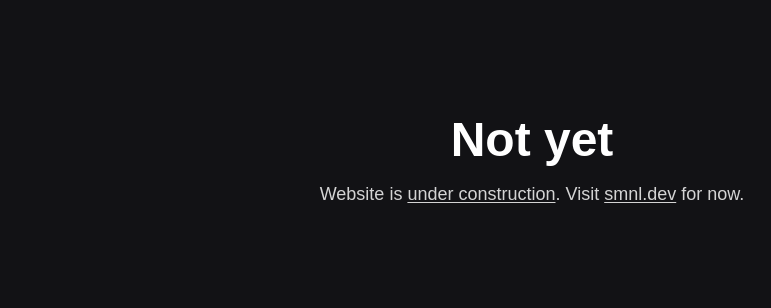
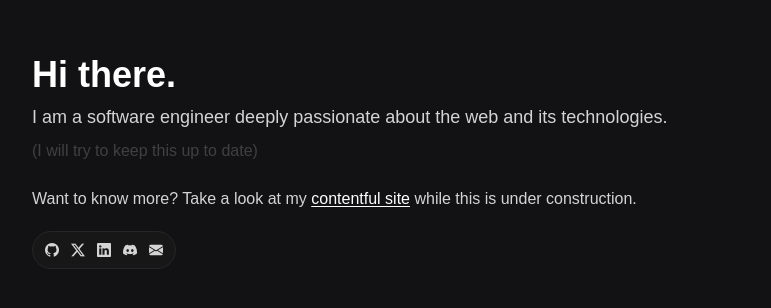
Before and after one commit to smonolo/mono-lo-repo, a Next.js app in the folder apps/website/: page / in a window 1280 px wide. Shown: the part 238-546 px from the top of the page, without its empty margins (108-879 px from the left). Built offline with nearby package versions, Linux system fonts and the light colour scheme; a web font is replaced by a local one.

Commit message:
feat(website): basic landing and seo

```diff
--- /dev/null
+++ b/apps/website/app/error.tsx
@@ -0,0 +1,12 @@
+'use client'
+
+import Fallback from '@/components/fallback'
+
+export default function Error() {
+  return (
+    <Fallback
+      title="It did not work"
+      text="Something weird happened but it looks fine now. Go back!"
+    />
+  )
+}
--- /dev/null
+++ b/apps/website/app/global-error.tsx
@@ -0,0 +1,12 @@
+'use client'
+
+import Fallback from '@/components/fallback'
+
+export default function GlobalError() {
+  return (
+    <Fallback
+      title="It did not work"
+      text="Something weird happened but it looks fine now. Go back!"
+    />
+  )
+}
--- a/apps/website/app/globals.css
+++ b/apps/website/app/globals.css
@@ -1,4 +1,5 @@
 @import url('https://api.fontshare.com/v2/css?f[]=switzer@1&display=swap');
+@import url('https://cdn.jsdelivr.net/npm/bootstrap-icons@latest/font/bootstrap-icons.min.css');
 
 @tailwind base;
 @tailwind components;
--- a/apps/website/app/layout.tsx
+++ b/apps/website/app/layout.tsx
@@ -1,18 +1,59 @@
-import type { Metadata } from 'next'
-import { Inter } from 'next/font/google'
+import type { Metadata, Viewport } from 'next'
 import type { PropsWithChildren } from 'react'
 import '@/app/globals.css'
 
-const inter = Inter({ subsets: ['latin'] })
+export const metadata: Metadata = {
+  title: {
+    template: '%s | Stefano Monolo',
+    default: 'Stefano Monolo',
+  },
+  description:
+    'I am a software engineer deeply passionate about the web and its technologies.',
+  alternates: {
+    canonical: '/',
+  },
+  applicationName: 'Stefano Monolo',
+  authors: [
+    {
+      name: 'Stefano Monolo <stefano@smnl.dev>',
+      url: 'https://smnl.dev',
+    },
+  ],
+  creator: 'Stefano Monolo <stefano@smnl.dev>',
+  metadataBase: new URL('https://smnl.dev'),
+  openGraph: {
+    title: 'Stefano Monolo',
+    description:
+      'I am a software engineer deeply passionate about the web and its technologies.',
+    url: 'https://smnl.dev',
+    siteName: 'Stefano',
+    type: 'website',
+  },
+  publisher: 'Stefano Monolo <stefano@smnl.dev>',
+  robots: {
+    index: true,
+    follow: true,
+  },
+  twitter: {
+    card: 'summary',
+    site: '@stmonolo',
+    creator: '@stmonolo',
+    title: 'Stefano Monolo',
+    description:
+      'I am a software engineer deeply passionate about the web and its technologies.',
+  },
+}
 
-export const metadata: Metadata = {
-  title: 'Hello',
+export const viewport: Viewport = {
+  width: 'device-width',
+  initialScale: 1,
+  themeColor: '#121215',
 }
 
 export default function RootLayout({ children }: PropsWithChildren) {
   return (
     <html lang="en">
-      <body className={inter.className}>
+      <body>
         <main>{children}</main>
       </body>
     </html>
--- /dev/null
+++ b/apps/website/app/manifest.ts
@@ -0,0 +1,21 @@
+import type { MetadataRoute } from 'next'
+
+export default function manifest(): MetadataRoute.Manifest {
+  return {
+    name: 'Stefano Monolo',
+    short_name: 'Stefano',
+    description:
+      'I am a software engineer deeply passionate about the web and its technologies.',
+    start_url: '/',
+    display: 'standalone',
+    background_color: '#121215',
+    theme_color: '#121215',
+    icons: [
+      {
+        src: '/favicon.ico',
+        sizes: 'any',
+        type: 'image/x-icon',
+      },
+    ],
+  }
+}
--- /dev/null
+++ b/apps/website/app/not-found.tsx
@@ -0,0 +1,10 @@
+import Fallback from '@/components/fallback'
+
+export default function NotFound() {
+  return (
+    <Fallback
+      title="Definitely not"
+      text="It looks like you visited the wrong page. Go back to safety now!"
+    />
+  )
+}
--- a/apps/website/app/page.tsx
+++ b/apps/website/app/page.tsx
@@ -1,29 +1,40 @@
 import Link from 'next/link'
+import data from '@/data/home.json'
 
 export default function Home() {
   return (
-    <section className="flex h-screen w-full items-center justify-center">
-      <div className="flex w-fit flex-col gap-y-4 text-center">
-        <h1 className="text-4xl font-bold md:text-5xl">Not yet</h1>
-        <p className="text-neutral-300 md:text-lg">
-          Website is{' '}
+    <section className="mx-auto flex h-screen w-full max-w-[1000px] flex-col justify-center">
+      <h1 className="text-3xl font-bold md:text-4xl">Hi there.</h1>
+      <p className="mt-2 text-neutral-300 md:text-lg">
+        I am a software engineer deeply passionate about the web and its
+        technologies.
+      </p>
+      <p className="mt-2 text-neutral-700">
+        (I will try to keep this up to date)
+      </p>
+      <p className="mt-6 text-neutral-300">
+        Want to know more? Take a look at my{' '}
+        <Link
+          href="https://prev.smnl.dev"
+          target="_blank"
+          className="text-sm-white hover:text-sm-blue underline underline-offset-2 transition-colors"
+        >
+          contentful site
+        </Link>{' '}
+        while this is under construction.
+      </p>
+      <div className="mt-5 flex w-fit items-center gap-x-3 rounded-full border border-solid border-neutral-800 bg-neutral-900 px-3 py-1.5">
+        {Object.entries(data.socials).map(([icon, url]) => (
           <Link
-            href="https://github.com/smonolo/mono-lo-repo"
-            target="_blank"
-            className="hover:text-sm-white underline underline-offset-2"
+            key={icon}
+            href={url}
+            target={url.startsWith('https://') ? '_blank' : '_self'}
           >
-            under construction
+            <i
+              className={`bi bi-${icon} hover:text-sm-white text-sm text-neutral-300 transition-colors`}
+            />
           </Link>
-          . Visit{' '}
-          <Link
-            href="https://smnl.dev"
-            target="_blank"
-            className="hover:text-sm-white underline underline-offset-2"
-          >
-            smnl.dev
-          </Link>{' '}
-          for now.
-        </p>
+        ))}
       </div>
     </section>
   )
--- /dev/null
+++ b/apps/website/app/robots.ts
@@ -0,0 +1,11 @@
+import type { MetadataRoute } from 'next'
+
+export default function robots(): MetadataRoute.Robots {
+  return {
+    rules: {
+      userAgent: '*',
+      allow: '/',
+    },
+    sitemap: 'https://smnl.dev/sitemap.xml',
+  }
+}
--- /dev/null
+++ b/apps/website/app/sitemap.ts
@@ -0,0 +1,10 @@
+import type { MetadataRoute } from 'next'
+
+export default function sitemap(): MetadataRoute.Sitemap {
+  return [
+    {
+      url: 'https://smnl.dev/',
+      priority: 1,
+    },
+  ]
+}
--- /dev/null
+++ b/apps/website/components/fallback.tsx
@@ -0,0 +1,15 @@
+type Props = {
+  title: string
+  text: string
+}
+
+export default function Fallback({ title, text }: Props) {
+  return (
+    <section className="flex h-screen w-full items-center justify-center">
+      <div className="flex w-fit flex-col gap-y-2 text-center">
+        <h1 className="text-3xl font-bold md:text-4xl">{title}</h1>
+        <p className="text-neutral-300 md:text-lg">{text}</p>
+      </div>
+    </section>
+  )
+}
--- /dev/null
+++ b/apps/website/data/home.json
@@ -0,0 +1,79 @@
+{
+  "socials": {
+    "github": "https://github.com/smonolo",
+    "twitter-x": "https://x.com/stmonolo",
+    "linkedin": "https://www.linkedin.com/in/stemon",
+    "discord": "https://discord.com/users/191598787410526208",
+    "envelope-fill": "mailto:stefano@smnl.dev"
+  },
+  "items": [
+    {
+      "project": "Kampaay",
+      "website": "https://app.kampaay.com"
+    },
+    {
+      "project": "EVNT Games",
+      "website": "https://evnt.games"
+    },
+    {
+      "project": "MCL",
+      "website": "https://mcl.live"
+    },
+    {
+      "project": "Moonsworth",
+      "website": "https://www.moonsworth.com"
+    },
+    {
+      "project": "Lunar Client",
+      "website": "https://www.lunarclient.com"
+    },
+    {
+      "project": "MCStats",
+      "website": "https://skins.mcstats.com"
+    },
+    {
+      "project": "ESL Gaming",
+      "website": "https://www.badlion.net"
+    },
+    {
+      "project": "Badlion Client",
+      "website": "https://client.badlion.net"
+    },
+    {
+      "project": "Badlion Store",
+      "website": "https://store.badlion.net"
+    },
+    {
+      "project": "Top.gg",
+      "website": "https://top.gg"
+    },
+    {
+      "project": "Top.gg Auctions",
+      "website": "https://auctions.top.gg"
+    },
+    {
+      "project": "The Pits",
+      "website": "https://www.thepits.it"
+    },
+    {
+      "project": "FN.Games",
+      "website": "https://fn.games"
+    },
+    {
+      "project": "Overcast Community",
+      "website": "https://oc.tc"
+    },
+    {
+      "project": "Markz3D",
+      "website": "https://www.markz3d.com"
+    },
+    {
+      "project": "FM SHOP",
+      "website": "https://www.fm-shop.it"
+    },
+    {
+      "project": "GyllieBot",
+      "website": "https://gylliebot.net"
+    }
+  ]
+}
```
Also changed, not shown: 1 other file (tests, documents, lock files or other folders).
